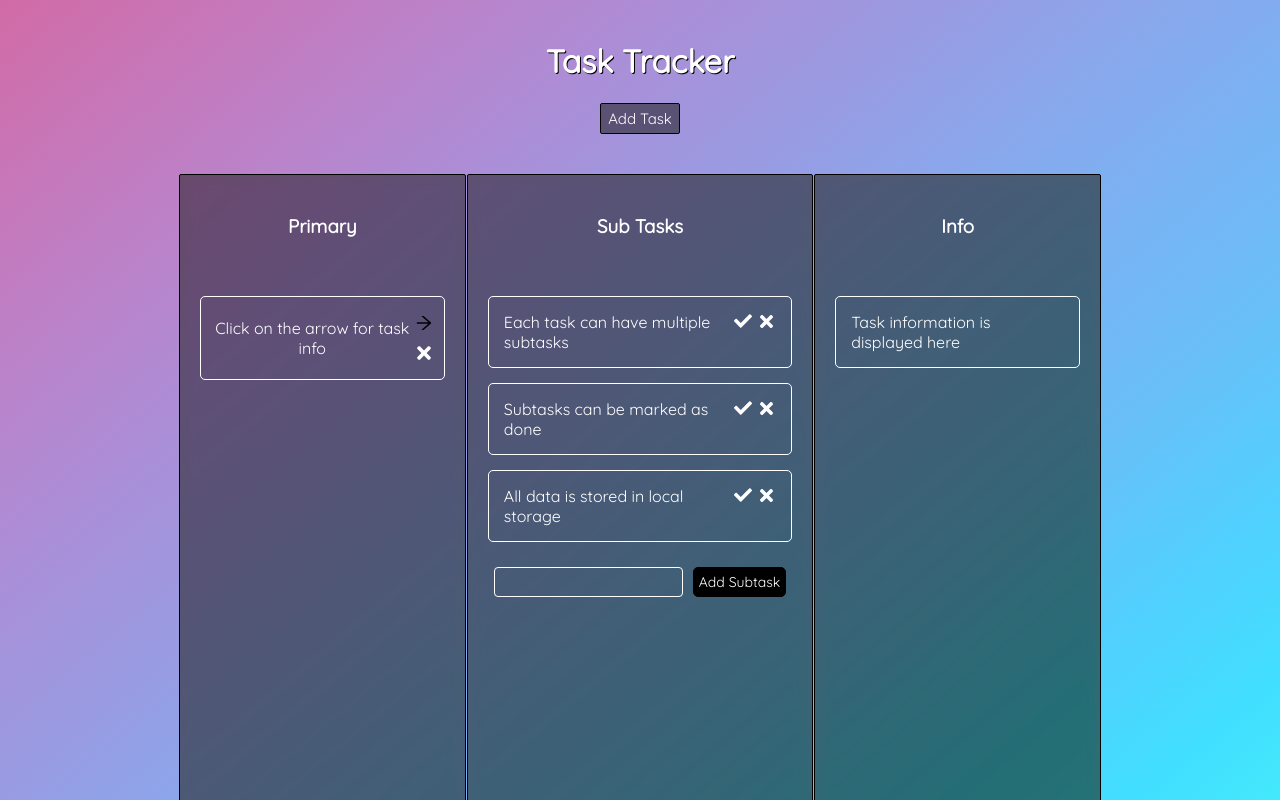
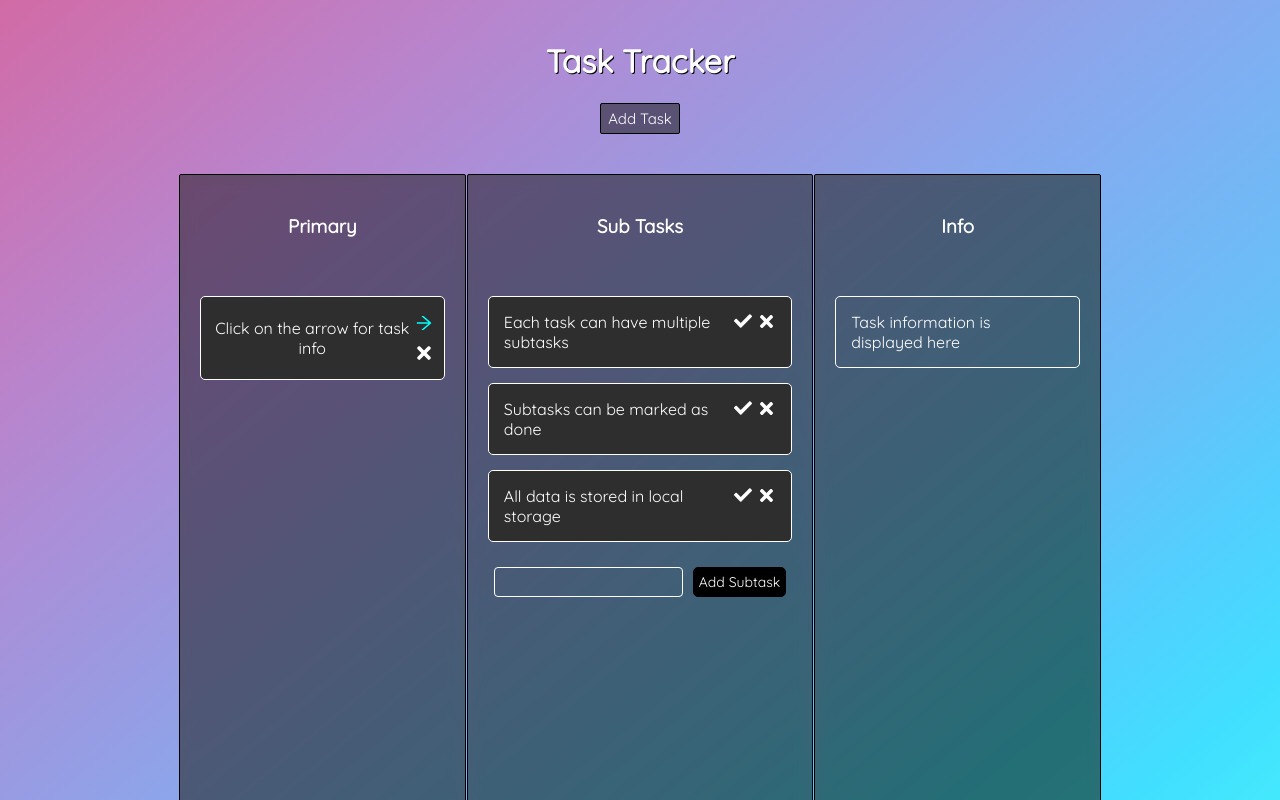
Before and after one commit to JanmayP/task-tracker, a React (Create React App) app: page / in a window 1280 px wide. Both pictures are taken after a click on the icon 443 px from the left and 323 px from the top of the page. Shown: the top 800 px of the page. Built offline with nearby package versions, Linux system fonts and the light colour scheme.

Commit message:
Color changes for tasks and subtasks

```diff
--- a/src/App.scss
+++ b/src/App.scss
@@ -75,7 +75,7 @@ header {
     }
 
     input {
-      background: none;
+      background: rgb(46, 46, 46);
       border: 1px solid white;
       border-radius: 8px;
       padding: 10px;
@@ -85,7 +85,7 @@ header {
     }
 
     .form-btn{
-      background: #c73378e0;
+      background: #00a2ffe0;
       color: white;
       border: 1px solid black;
       padding: 10px;
@@ -137,6 +137,7 @@ header {
   border-radius: 5px;
   padding: 0 10px 0 10px;
   height: auto;
+  background: rgb(46, 46, 46);
 
   .task-text{
     display: flex;
@@ -178,6 +179,7 @@ header {
   gap: 15px;
 
 
+
   .task-subtask {
     display: flex;
     flex-direction: row;
@@ -187,6 +189,7 @@ header {
     padding: 15px;
     height: auto;
     text-align: left;
+    background: rgb(46, 46, 46);
 
     .subtask-buttons {
       display: flex;
--- a/src/components/Task.js
+++ b/src/components/Task.js
@@ -5,7 +5,7 @@ const Task = ({task, onDelete, showInfo, showBody, currentTaskId}) => {
 
   let color = "white"
   if (showBody && (currentTaskId === task.id)) {
-    color = "black"
+    color = "aqua"
   }
 
   return (
```
